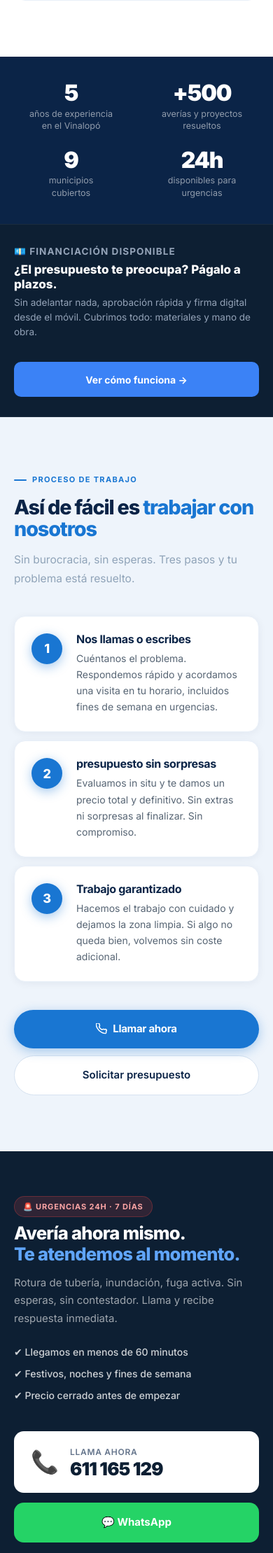
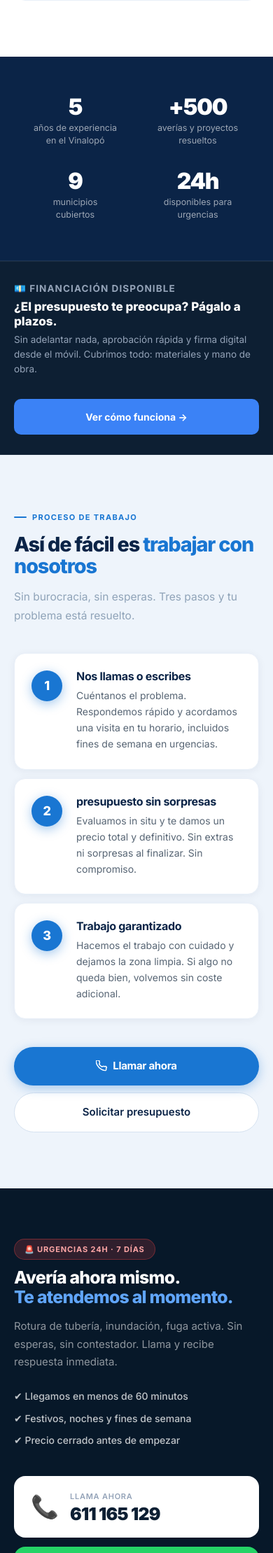
Before and after one commit to Lowix29/caroltemp-web, a PHP site: page /caroltemp/ in a window 390 px wide. Shown: the part 2621-4840 px from the top of the page at 70% size. Run offline with PHP 8.4, Linux system fonts and the light colour scheme; data that the repository does not hold is empty.

Commit message:
home: reescritura CSS de stats, urgencias y FAQ — layout limpio y responsivo

```diff
--- a/css/pages/home.css
+++ b/css/pages/home.css
@@ -837,23 +832,27 @@
 ================================ */
 .home-stats {
   background: var(--color-primary);
-  padding: 2.25rem 0;
+  padding: 2.5rem 0;
+  border-bottom: 1px solid rgba(255,255,255,.07);
 }
 .home-stats-grid {
-  display: grid;
-  grid-template-columns: 1fr 1fr;
-  gap: 1.5rem;
+  display: flex;
+  flex-wrap: wrap;
+  gap: 0;
   align-items: center;
+  justify-content: center;
 }
 .home-stat {
+  flex: 1 1 50%;
   display: flex;
   flex-direction: column;
   align-items: center;
   text-align: center;
-  gap: .3rem;
+  gap: .35rem;
+  padding: 1rem .75rem;
 }
 .home-stat-num {
-  font-size: clamp(2rem, 5vw, 3rem);
+  font-size: clamp(2rem, 6vw, 2.8rem);
   font-weight: 900;
   color: #fff;
   letter-spacing: -.04em;
@@ -861,55 +860,50 @@
 }
 .home-stat-label {
   font-size: 12.5px;
-  color: rgba(255,255,255,.55);
-  line-height: 1.4;
+  color: rgba(255,255,255,.6);
+  line-height: 1.45;
 }
-.home-stat-sep {
-  display: none;
-}
+.home-stat-sep { display: none; }
 
 /* ================================
    URGENCIAS DESTACADA
 ================================ */
 .home-urg {
-  background: #0d1f33;
-  padding: 4rem 0;
+  background: #071829;
+  padding: 4.5rem 0;
 }
 .home-urg-inner {
-  display: grid;
-  grid-template-columns: 1fr;
+  display: flex;
+  flex-direction: column;
   gap: 2.5rem;
 }
 .home-urg-badge {
-  display: inline-flex;
-  align-items: center;
-  gap: .5rem;
-  background: rgba(239,68,68,.15);
-  border: 1px solid rgba(239,68,68,.3);
+  display: inline-block;
+  background: rgba(239,68,68,.18);
+  border: 1px solid rgba(239,68,68,.35);
   color: #fca5a5;
   font-size: 11px;
   font-weight: 700;
   letter-spacing: .08em;
   text-transform: uppercase;
-  padding: 5px 12px;
+  padding: 5px 14px;
   border-radius: 100px;
-  margin-bottom: .5rem;
-  width: fit-content;
+  margin-bottom: .65rem;
 }
 .home-urg-left h2 {
-  font-size: clamp(1.6rem, 3.5vw, 2.4rem);
+  font-size: clamp(1.55rem, 3.5vw, 2.3rem);
   font-weight: 800;
   color: #fff;
   line-height: 1.15;
   letter-spacing: -.03em;
-  margin-bottom: .85rem;
+  margin: 0 0 .9rem;
 }
 .home-urg-left h2 span { color: #60a5fa; }
-.home-urg-left p {
-  color: rgba(255,255,255,.6);
+.home-urg-left > p {
+  color: rgba(255,255,255,.55);
   font-size: 15px;
   line-height: 1.7;
-  margin-bottom: 1.5rem;
+  margin: 0 0 1.5rem;
 }
 .home-urg-list {
   list-style: none;
@@ -917,44 +911,45 @@
   margin: 0;
   display: flex;
   flex-direction: column;
-  gap: .5rem;
+  gap: .55rem;
 }
 .home-urg-list li {
   font-size: 14px;
-  color: rgba(255,255,255,.8);
+  color: rgba(255,255,255,.75);
   font-weight: 500;
 }
 .home-urg-right {
   display: flex;
   flex-direction: column;
   gap: .85rem;
+  max-width: 380px;
+  width: 100%;
 }
 .home-urg-tel {
   display: flex;
   align-items: center;
   gap: 1rem;
   background: #fff;
-  border-radius: 14px;
+  border-radius: 16px;
   padding: 1.25rem 1.5rem;
   text-decoration: none;
-  transition: transform .15s, box-shadow .15s;
+  transition: transform .18s, box-shadow .18s;
 }
 .home-urg-tel:hover {
   transform: translateY(-2px);
-  box-shadow: 0 8px 28px rgba(0,0,0,.25);
+  box-shadow: 0 10px 32px rgba(0,0,0,.3);
 }
 .home-urg-tel-ico { font-size: 2rem; line-height: 1; flex-shrink: 0; }
+.home-urg-tel div { display: flex; flex-direction: column; gap: 2px; }
 .home-urg-tel-label {
-  display: block;
-  font-size: 12px;
-  color: #64748b;
+  font-size: 11px;
+  color: #94a3b8;
   font-weight: 600;
   text-transform: uppercase;
-  letter-spacing: .06em;
+  letter-spacing: .07em;
 }
 .home-urg-tel strong {
-  display: block;
-  font-size: 1.6rem;
+  font-size: 1.55rem;
   font-weight: 900;
   color: #0d1f33;
   letter-spacing: -.03em;
@@ -964,27 +959,27 @@
   display: flex;
   align-items: center;
   justify-content: center;
+  gap: .5rem;
   background: #25d366;
   color: #fff;
-  border-radius: 14px;
-  padding: 1rem;
+  border-radius: 16px;
+  padding: 1rem 1.5rem;
   font-size: 15px;
   font-weight: 700;
   text-decoration: none;
-  text-align: center;
-  transition: opacity .15s;
+  transition: opacity .15s, transform .15s;
 }
-.home-urg-wa:hover { opacity: .9; }
+.home-urg-wa:hover { opacity: .92; transform: translateY(-1px); }
 
 /* ================================
    FAQ HOME
 ================================ */
 .home-faqs {
-  margin-top: 2.5rem;
   display: flex;
   flex-direction: column;
   gap: .6rem;
   max-width: 760px;
+  margin: 2.5rem 0 0;
 }
 .home-faq {
   background: #fff;
```
Also changed, not shown: other parts of css/pages/home.css (+11 -16 lines).
